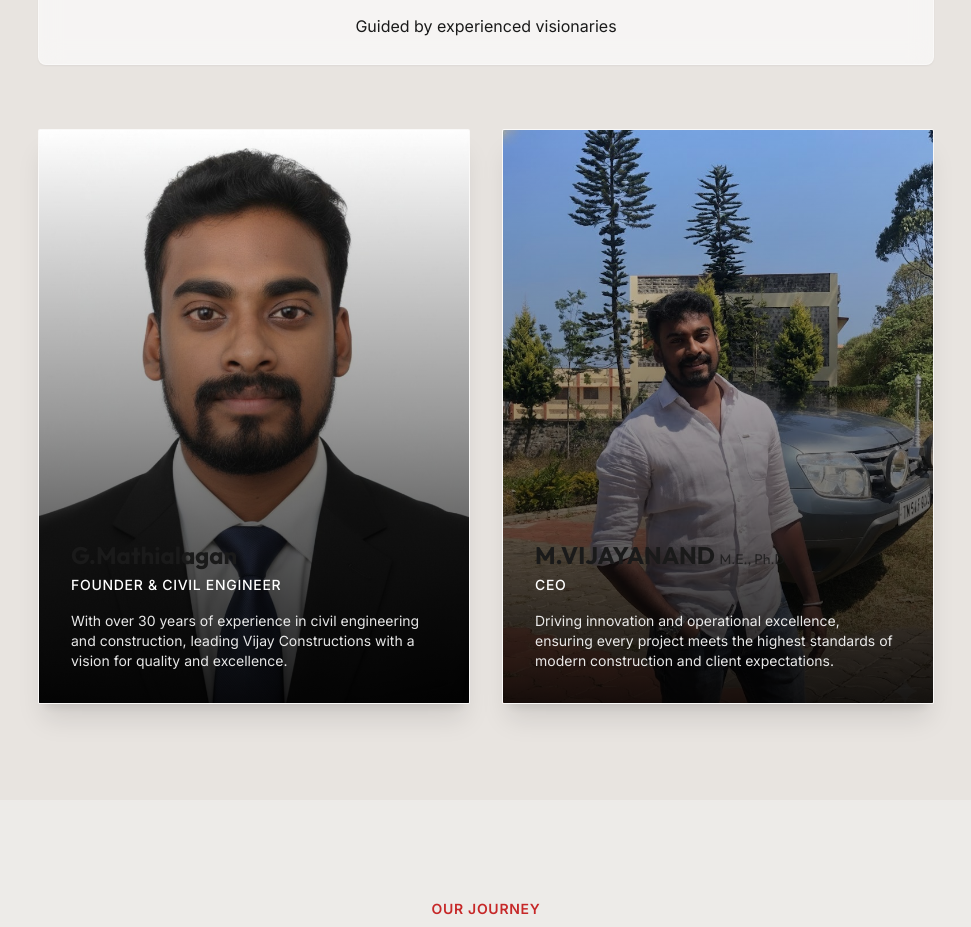
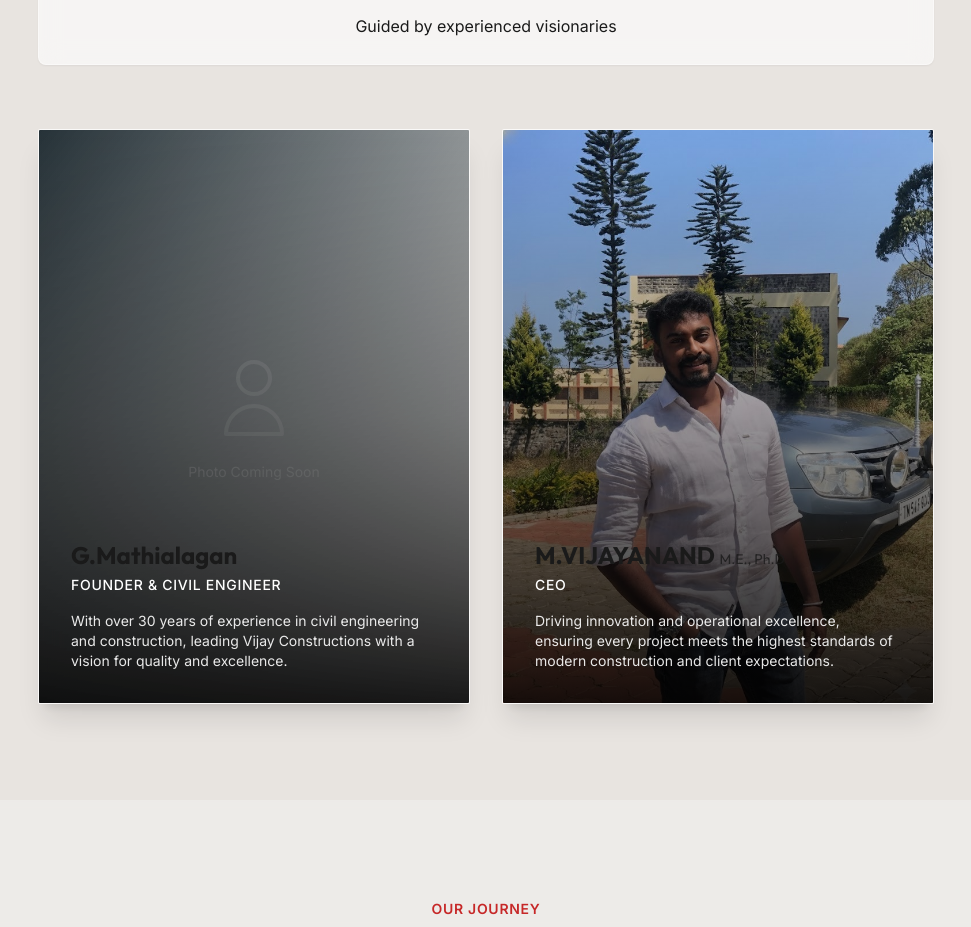
Before and after one commit to dhanushsakthi/VIJAY-CONSTRUCTION, a Next.js app: page /about in a window 1280 px wide. Shown: the part 2021-2948 px from the top of the page, without its empty margins (154-1125 px from the left). Built offline with nearby package versions, Linux system fonts and the light colour scheme.

Commit message:
Remove founder image and restore placeholder on About Us page

```diff
--- a/src/app/about/AboutContent.tsx
+++ b/src/app/about/AboutContent.tsx
@@ -223,14 +223,14 @@ export function AboutContent() {
                     <div className="grid gap-8 md:grid-cols-2 max-w-4xl mx-auto">
                         {/* Founder */}
                         <div className="group relative overflow-hidden rounded-sm bg-white/60 backdrop-blur-md shadow-xl border border-white/40">
-                            <div className="aspect-[3/4] overflow-hidden relative">
-                                <Image
-                                    src="/images/founder.jpg"
-                                    alt="G.Mathialagan - Founder"
-                                    fill
-                                    className="object-cover object-top transition-transform duration-500 group-hover:scale-105"
-                                    sizes="(max-width: 768px) 100vw, 50vw"
-                                />
+                            <div className="aspect-[3/4] overflow-hidden relative bg-gradient-to-br from-steel-dark to-concrete-dark flex items-center justify-center">
+                                {/* Placeholder - Image coming soon */}
+                                <div className="text-white/30 text-center p-8">
+                                    <svg className="w-24 h-24 mx-auto mb-4 opacity-50" fill="none" stroke="currentColor" viewBox="0 0 24 24">
+                                        <path strokeLinecap="round" strokeLinejoin="round" strokeWidth={1} d="M16 7a4 4 0 11-8 0 4 4 0 018 0zM12 14a7 7 0 00-7 7h14a7 7 0 00-7-7z" />
+                                    </svg>
+                                    <p className="text-sm">Photo Coming Soon</p>
+                                </div>
                             </div>
                             <div className="absolute inset-0 bg-gradient-to-t from-black/90 via-black/40 to-transparent flex flex-col justify-end p-8 text-white">
                                 <h3 className="font-display text-2xl font-bold mb-1">G.Mathialagan</h3>
```
